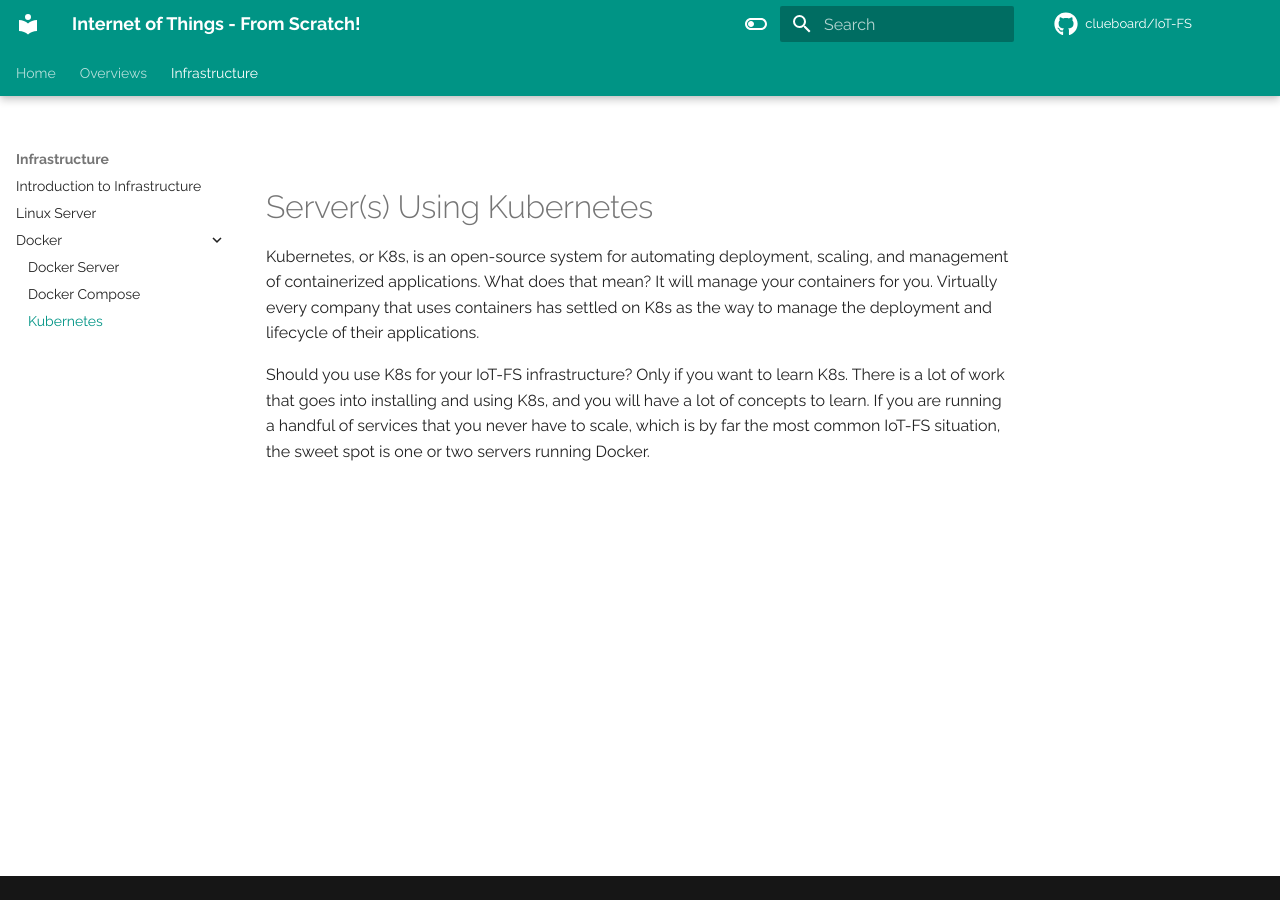
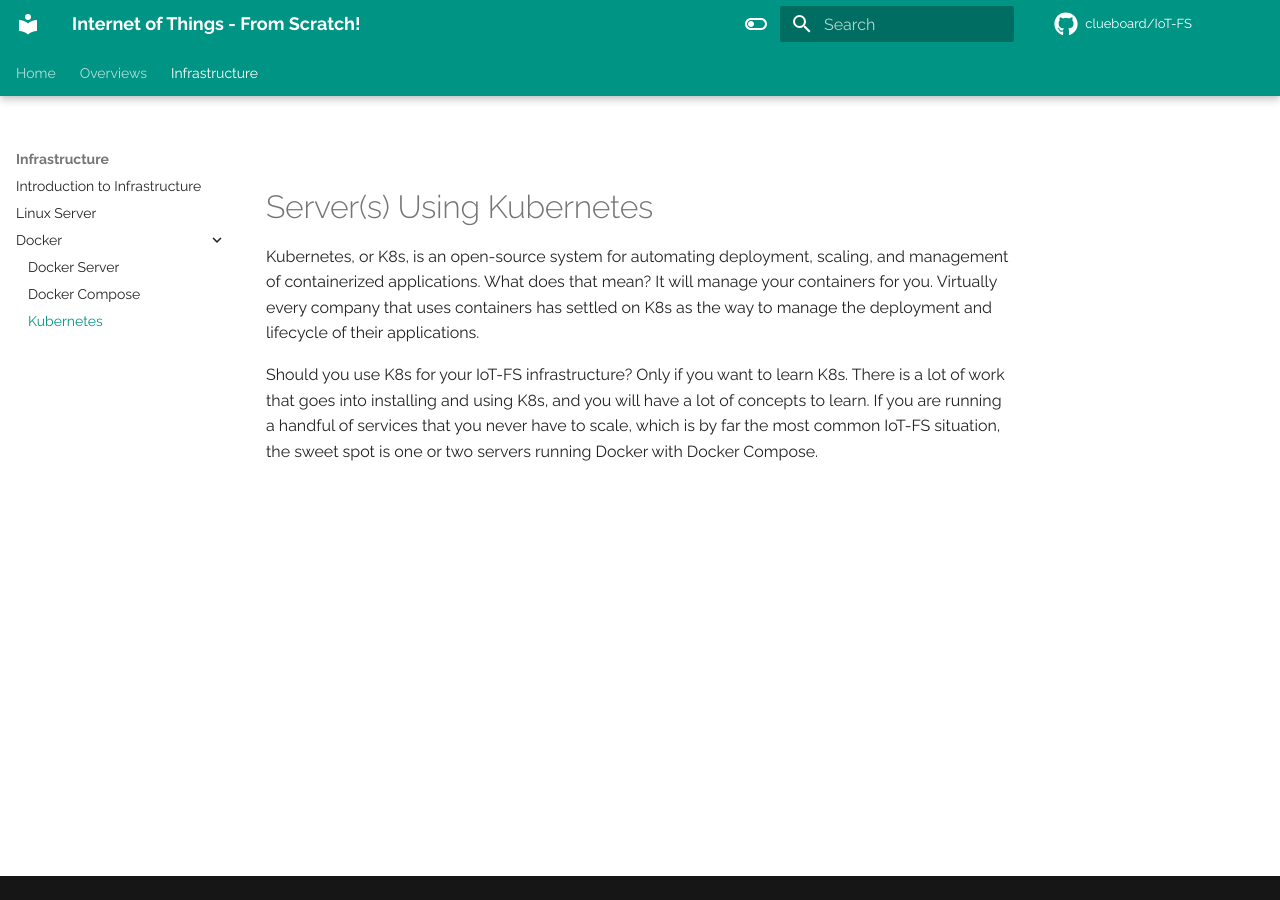
Before and after one commit to clueboard/IoT-FS, an MkDocs documentation site: the page built from docs/infrastructure/docker-kubernetes.md, in a window 1280 px wide. Built offline with MkDocs 1.6.1 and Material for MkDocs 9.7.7, drawn with Linux system fonts in a browser that asks for light colours; some web fonts are replaced; comment, search, counter and statistics services are not loaded; the version menu is left out.

Commit message:
slight tweak

```diff
--- a/docs/infrastructure/docker-kubernetes.md
+++ b/docs/infrastructure/docker-kubernetes.md
@@ -2,4 +2,4 @@
 
 Kubernetes, or K8s, is an open-source system for automating deployment, scaling, and management of containerized applications. What does that mean? It will manage your containers for you. Virtually every company that uses containers has settled on K8s as the way to manage the deployment and lifecycle of their applications.
 
-Should you use K8s for your IoT-FS infrastructure? Only if you want to learn K8s. There is a lot of work that goes into installing and using K8s, and you will have a lot of concepts to learn. If you are running a handful of services that you never have to scale, which is by far the most common IoT-FS situation, the sweet spot is one or two servers running Docker.
+Should you use K8s for your IoT-FS infrastructure? Only if you want to learn K8s. There is a lot of work that goes into installing and using K8s, and you will have a lot of concepts to learn. If you are running a handful of services that you never have to scale, which is by far the most common IoT-FS situation, the sweet spot is one or two servers running Docker with Docker Compose.
```
